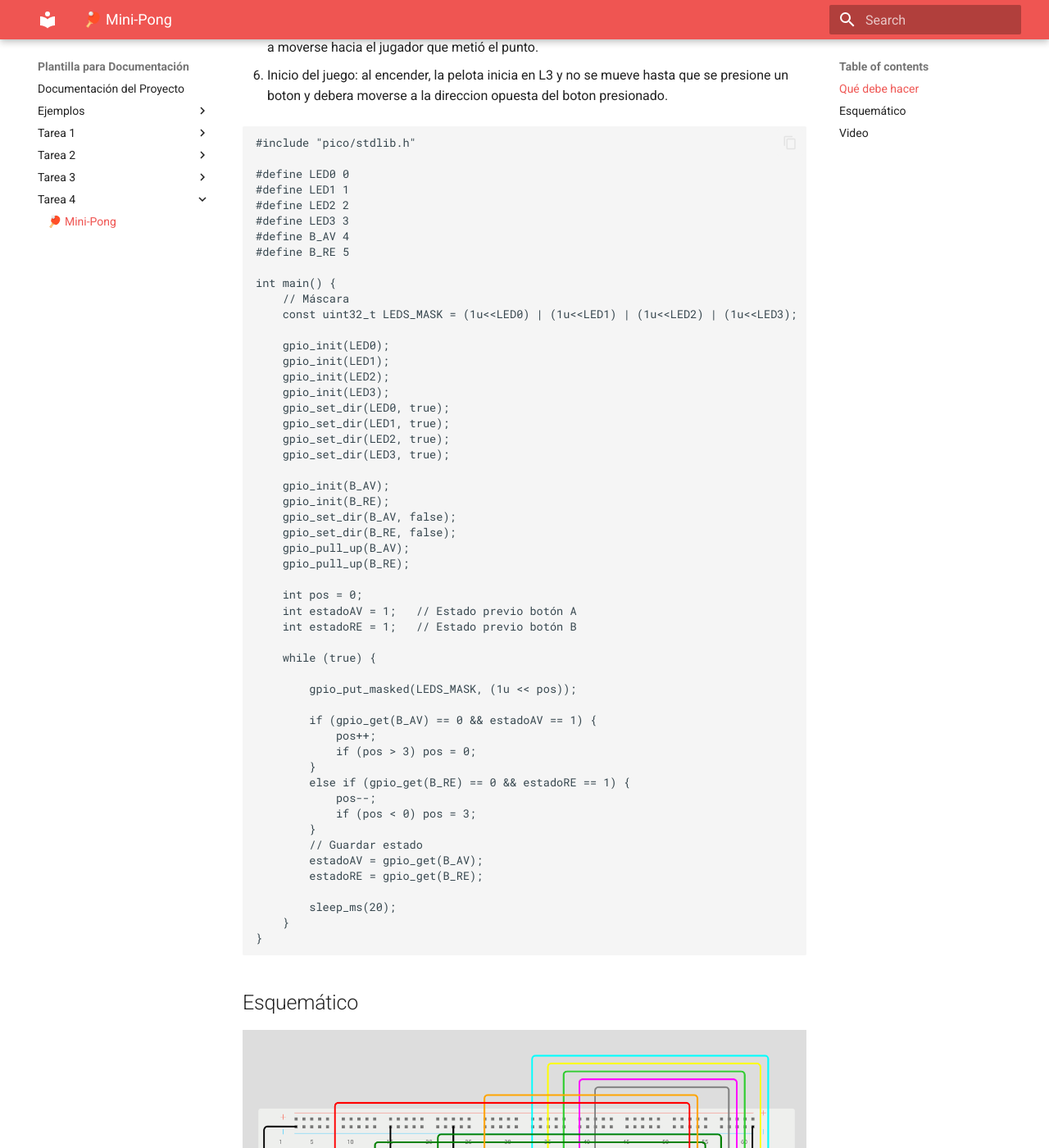
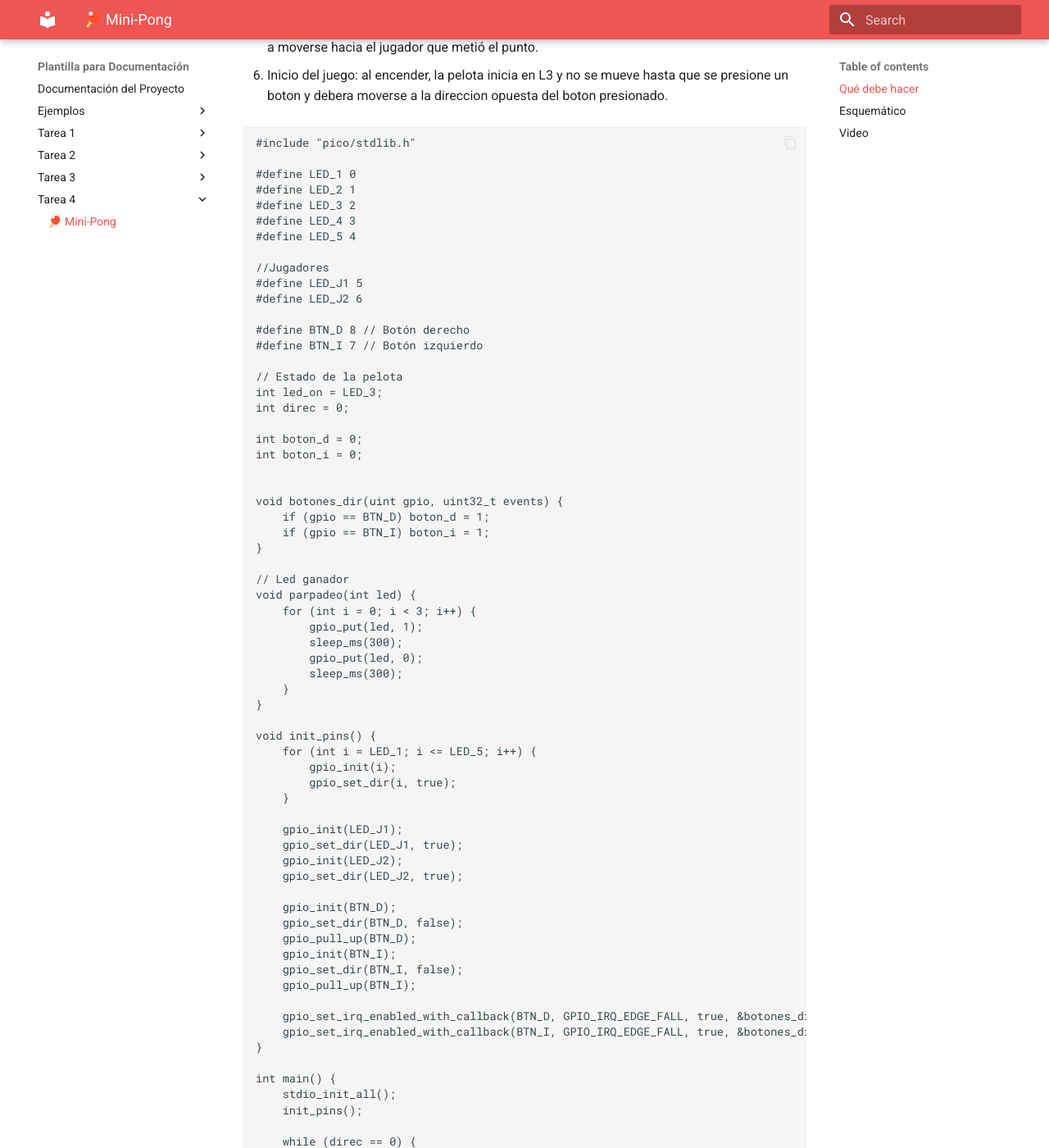
Before and after one commit to selene-ro/Selene_documentation, an MkDocs documentation site: the page built from docs/Tarea_4/pinpong.md, in a window 1280 px wide and 1400 px high, scrolled down 806 px. Shown: the whole window at 82% size. Built offline with MkDocs 1.6.1 and Material for MkDocs 9.7.7, drawn with Linux system fonts in a browser that asks for light colours; some of the changed text lies outside the part shown.

Commit message:
tarea 4 edit2

````diff
--- a/docs/Tarea_4/pinpong.md
+++ b/docs/Tarea_4/pinpong.md
@@ -30,59 +30,104 @@ Programar un mini-Pong con 5 LEDs en línea y 2 botones usando interrupciones (I
 ``` codigo
 #include "pico/stdlib.h"
 
-#define LED0 0
-#define LED1 1
-#define LED2 2
-#define LED3 3
-#define B_AV 4
-#define B_RE 5
+#define LED_1 0
+#define LED_2 1
+#define LED_3 2
+#define LED_4 3
+#define LED_5 4
+
+//Jugadores
+#define LED_J1 5
+#define LED_J2 6
+
+#define BTN_D 8 // Botón derecho
+#define BTN_I 7 // Botón izquierdo
+
+// Estado de la pelota
+int led_on = LED_3;
+int direc = 0;
+
+int boton_d = 0;
+int boton_i = 0;
+
+
+void botones_dir(uint gpio, uint32_t events) {
+    if (gpio == BTN_D) boton_d = 1;
+    if (gpio == BTN_I) boton_i = 1;
+}
+
+// Led ganador
+void parpadeo(int led) {
+    for (int i = 0; i < 3; i++) {
+        gpio_put(led, 1);
+        sleep_ms(300);
+        gpio_put(led, 0);
+        sleep_ms(300);
+    }
+}
+
+void init_pins() {
+    for (int i = LED_1; i <= LED_5; i++) {
+        gpio_init(i);
+        gpio_set_dir(i, true);
+    }
+
+    gpio_init(LED_J1);
+    gpio_set_dir(LED_J1, true);
+    gpio_init(LED_J2);
+    gpio_set_dir(LED_J2, true);
+
+    gpio_init(BTN_D);
+    gpio_set_dir(BTN_D, false);
+    gpio_pull_up(BTN_D);
+    gpio_init(BTN_I);
+    gpio_set_dir(BTN_I, false);
+    gpio_pull_up(BTN_I);
+
+    gpio_set_irq_enabled_with_callback(BTN_D, GPIO_IRQ_EDGE_FALL, true, &botones_dir);
+    gpio_set_irq_enabled_with_callback(BTN_I, GPIO_IRQ_EDGE_FALL, true, &botones_dir);
+}
 
 int main() {
-    // Máscara
-    const uint32_t LEDS_MASK = (1u<<LED0) | (1u<<LED1) | (1u<<LED2) | (1u<<LED3);
+    stdio_init_all();
+    init_pins();
 
-    gpio_init(LED0);
-    gpio_init(LED1);
-    gpio_init(LED2);
-    gpio_init(LED3);
-    gpio_set_dir(LED0, true);
-    gpio_set_dir(LED1, true);
-    gpio_set_dir(LED2, true);
-    gpio_set_dir(LED3, true);
-
-    gpio_init(B_AV);
-    gpio_init(B_RE);
-    gpio_set_dir(B_AV, false);
-    gpio_set_dir(B_RE, false);
-    gpio_pull_up(B_AV);
-    gpio_pull_up(B_RE);
-
-    int pos = 0;
-    int estadoAV = 1;   // Estado previo botón A
-    int estadoRE = 1;   // Estado previo botón B
+    while (direc == 0) {
+        gpio_put(LED_3, 1);
+        if (boton_d) { direc = -1; boton_d = 0; } // Empieza botón derecho
+        if (boton_i) { direc = +1;  boton_i = 0; } // Empieza botón izquierdo
+        sleep_ms(100);
+    }
 
     while (true) {
 
-        gpio_put_masked(LEDS_MASK, (1u << pos));
+        for (int i = LED_1; i <= LED_5; i++) gpio_put(i, 0);
+        gpio_put(led_on, 1);
+        sleep_ms(800); // Velocidad
 
-        if (gpio_get(B_AV) == 0 && estadoAV == 1) {
-            pos++;
-            if (pos > 3) pos = 0;
+        if (led_on == LED_1) {
+            if (boton_d) { direc = 1; }
+            else { parpadeo(LED_J2); led_on = LED_3; direc = 1; } // Punto jugador derecho
+            boton_d = 0;
         }
-        else if (gpio_get(B_RE) == 0 && estadoRE == 1) {
-            pos--;
-            if (pos < 0) pos = 3;
+        else if (led_on == LED_5) {
+            if (boton_i) { direc = -1; }
+            else { parpadeo(LED_J1); led_on = LED_3; direc = -1; } // Punto jugador izquierdo
+            boton_i = 0;
         }
-        // Guardar estado
-        estadoAV = gpio_get(B_AV);
-        estadoRE = gpio_get(B_RE);
 
-        sleep_ms(20);
+        // Mover pelota
+        led_on += direc;
+
+        // Limite
+        if (led_on < LED_1) led_on = LED_1;
+        if (led_on > LED_5) led_on = LED_5;
     }
 }
+
 ```
 ## Esquemático
 ![Diagrama del sistema](images/esquema4.png)
 
 ## Video
-<iframe width="560" height="315" src="https://www.youtube.com/embed/tVQgv4xvnJc?si=f9M6IhCKlwHLMtzb" title="YouTube video player" frameborder="0" allow="accelerometer; autoplay; clipboard-write; encrypted-media; gyroscope; picture-in-picture; web-share" referrerpolicy="strict-origin-when-cross-origin" allowfullscreen></iframe>
+<iframe width="560" height="315" src="https://www.youtube.com/embed/27hgnbmd6Wk?si=w_6thkJ4J-pCuQ-1" title="YouTube video player" frameborder="0" allow="accelerometer; autoplay; clipboard-write; encrypted-media; gyroscope; picture-in-picture; web-share" referrerpolicy="strict-origin-when-cross-origin" allowfullscreen></iframe>
````
